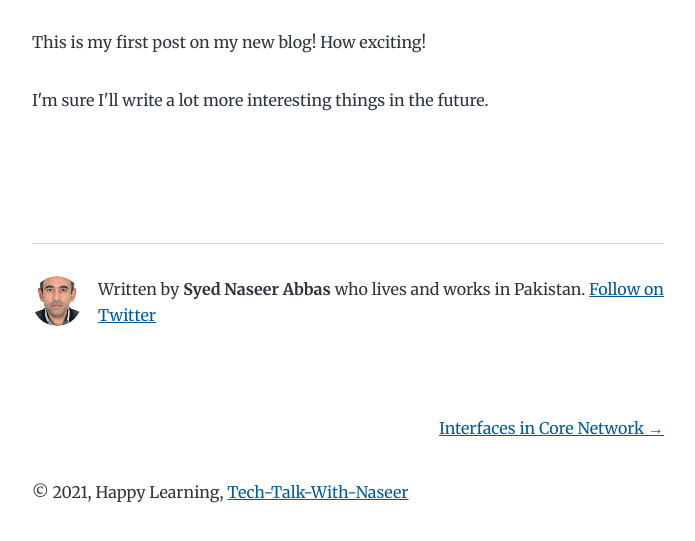
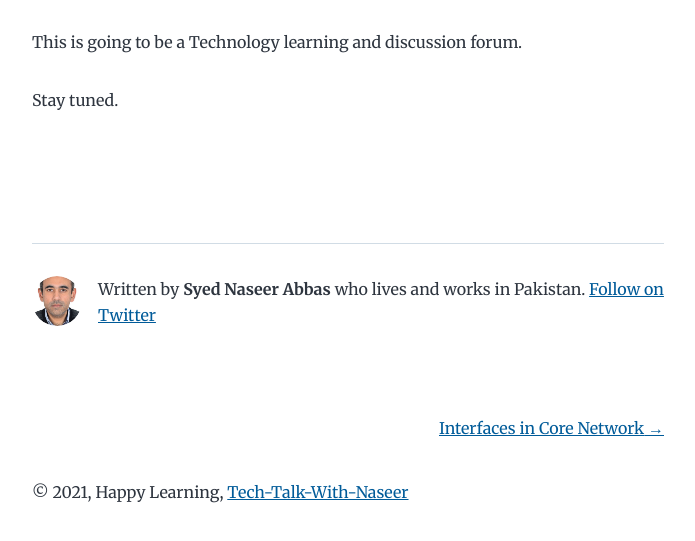
Before and after one commit to syed-naseer-abbas/myblogsstarter, a Gatsby site: page /hello-world/ in a window 1280 px wide. Shown: the part 211-752 px from the top of the page, without its empty margins (292-987 px from the left). Built offline with nearby package versions, Linux system fonts and the light colour scheme; Gatsby itself is replaced by a stand-in of ours; some packages are replaced by stand-ins of ours; code samples lack their colours.

Commit message:
Update Blog “hello-world/index”

```diff
--- a/content/blog/hello-world/index.md
+++ b/content/blog/hello-world/index.md
@@ -3,9 +3,9 @@ title: Hello All
 date: 2021-02-24T07:03:48.718Z
 description: Hello All
 ---
-This is my first post on my new blog! How exciting!
+This is going to be a Technology learning and discussion forum.
 
-I'm sure I'll write a lot more interesting things in the future.
+Stay tuned.
 
 
 
```
